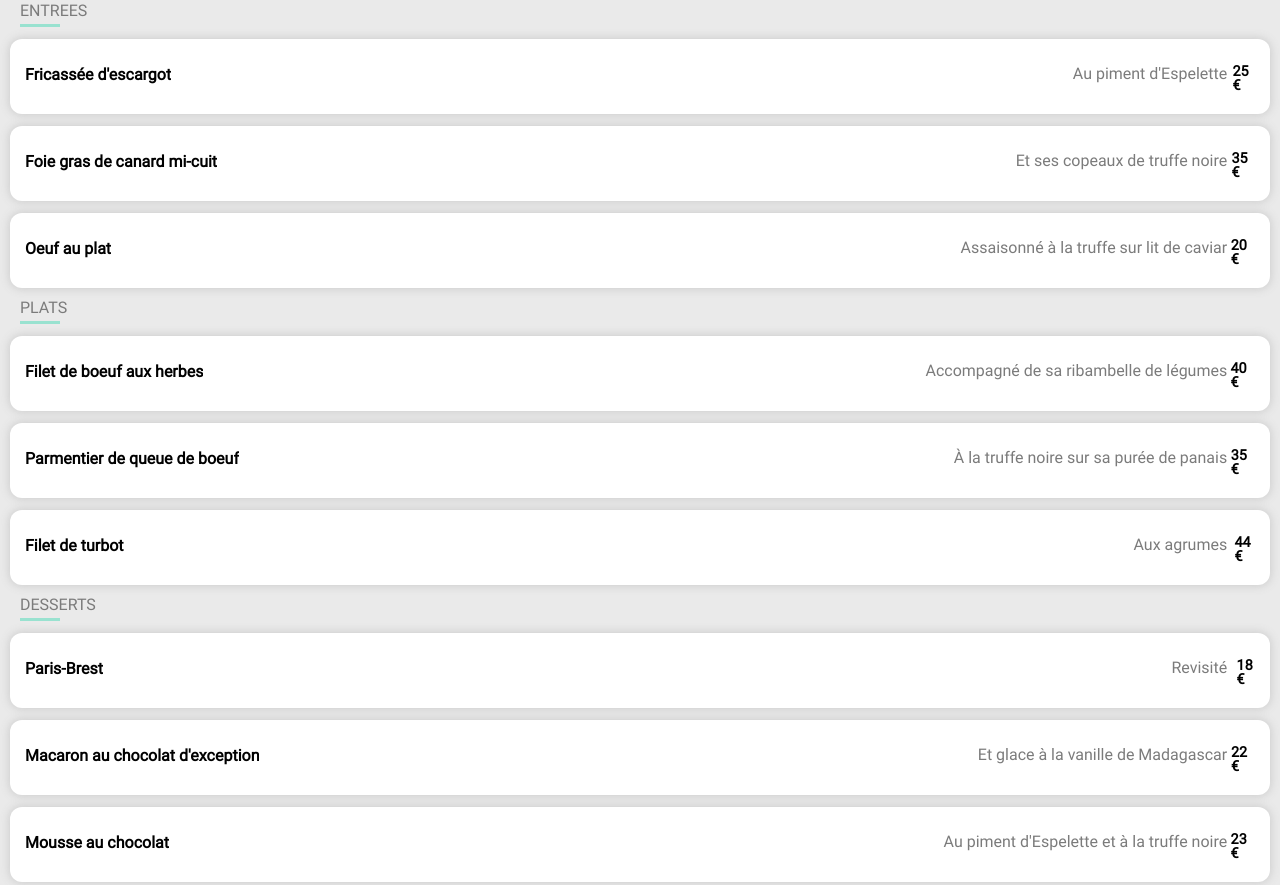
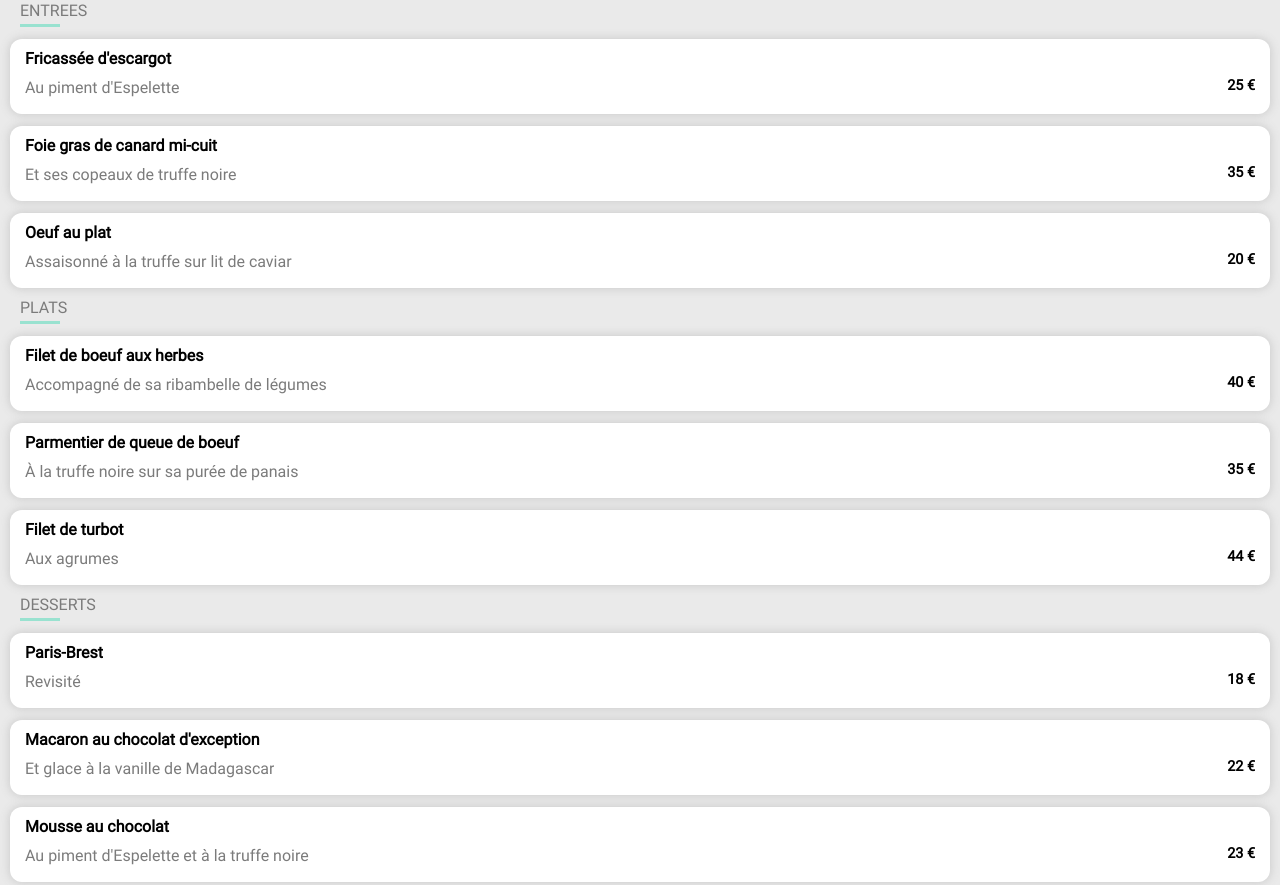
Before and after one commit to HindG/Oh-My-Food, a plain HTML site: page palettegout.html in a window 1280 px wide. Shown: the part 415-1300 px from the top of the page. Drawn offline with Linux system fonts and the light colour scheme.

Commit message:
:sparkles: Màj sections PDD

```diff
--- a/palettegout.html
+++ b/palettegout.html
@@ -39,25 +39,34 @@
             <div class="menusections">
                 <h3 class="menusections__title">ENTREES</h3>
                 <div class="menusections__trait"></div>
-                <section class="menusections__card">
+                <section class="menusections__card menusections__card--anim1">
+                    <div class="menusections__card__mealcontainer">
                         <h4 class="menusections__card__title">Fricassée d'escargot</h4>
-                    <div class="menusections__card__subtitlecontainer">
                         <span class="menusections__card__subtitle">Au piment d'Espelette</span>
+                    </div>
                     <span class="menusections__card__price">25 &euro;</span>
+                    <div class="menusections__checkbox">
+                        <i class="fas fa-check-circle menusections__checkbox--rota"></i>
                     </div>
                 </section>
-                <section class="menusections__card">
+                <section class="menusections__card menusections__card--anim2">
+                    <div class="menusections__card__mealcontainer">
                         <h4 class="menusections__card__title">Foie gras de canard mi-cuit</h4>
-                    <div class="menusections__card__subtitlecontainer">
                         <span class="menusections__card__subtitle">Et ses copeaux de truffe noire</span>
+                    </div>
                     <span class="menusections__card__price">35 &euro;</span>
+                    <div class="menusections__checkbox">
+                        <i class="fas fa-check-circle menusections__checkbox--rota"></i>
                     </div>
                 </section>
-                <section class="menusections__card">
+                <section class="menusections__card menusections__card--anim3">
+                    <div class="menusections__card__mealcontainer">
                         <h4 class="menusections__card__title">Oeuf au plat</h4>
-                    <div class="menusections__card__subtitlecontainer">
                         <span class="menusections__card__subtitle">Assaisonné à la truffe sur lit de caviar</span>
+                    </div>
                     <span class="menusections__card__price">20 &euro;</span>
+                    <div class="menusections__checkbox">
+                        <i class="fas fa-check-circle menusections__checkbox--rota"></i>
                     </div>
                 </section>
             </div>
@@ -66,25 +75,34 @@
             <div class="menusections">
                 <h3 class="menusections__title">PLATS</h3>
                 <div class="menusections__trait"></div>
-                <section class="menusections__card">
+                <section class="menusections__card menusections__card--anim1">
+                    <div class="menusections__card__mealcontainer">
                         <h4 class="menusections__card__title">Filet de boeuf aux herbes</h4>
-                    <div class="menusections__card__subtitlecontainer">
                         <span class="menusections__card__subtitle">Accompagné de sa ribambelle de légumes</span>
+                    </div>
                     <span class="menusections__card__price">40 &euro;</span>
+                    <div class="menusections__checkbox">
+                        <i class="fas fa-check-circle menusections__checkbox--rota"></i>
                     </div>
                 </section>
-                <section class="menusections__card">
+                <section class="menusections__card menusections__card--anim2">
+                    <div class="menusections__card__mealcontainer">
                         <h4 class="menusections__card__title">Parmentier de queue de boeuf</h4>
-                    <div class="menusections__card__subtitlecontainer">
                         <span class="menusections__card__subtitle">À la truffe noire sur sa purée de panais</span>
+                    </div>
                     <span class="menusections__card__price">35 &euro;</span>
+                    <div class="menusections__checkbox">
+                        <i class="fas fa-check-circle menusections__checkbox--rota"></i>
                     </div>
                 </section>
-                <section class="menusections__card">
+                <section class="menusections__card menusections__card--anim3">
+                    <div class="menusections__card__mealcontainer">
                         <h4 class="menusections__card__title">Filet de turbot</h4>
-                    <div class="menusections__card__subtitlecontainer">
                         <span class="menusections__card__subtitle">Aux agrumes</span>
+                    </div>
                     <span class="menusections__card__price">44 &euro;</span>
+                    <div class="menusections__checkbox">
+                        <i class="fas fa-check-circle menusections__checkbox--rota"></i>
                     </div>
                 </section>
             </div>
@@ -93,25 +111,34 @@
             <div class="menusections">
                 <h3 class="menusections__title">DESSERTS</h3>
                 <div class="menusections__trait"></div>
-                <section class="menusections__card">
+                <section class="menusections__card menusections__card--anim1">
+                    <div class="menusections__card__mealcontainer">
                         <h4 class="menusections__card__title">Paris-Brest</h4>
-                    <div class="menusections__card__subtitlecontainer">
                         <span class="menusections__card__subtitle">Revisité</span>
+                    </div>
                     <span class="menusections__card__price">18 &euro;</span>
+                    <div class="menusections__checkbox">
+                        <i class="fas fa-check-circle menusections__checkbox--rota"></i>
                     </div>
                 </section>
-                <section class="menusections__card">
-                    <h4 class="menusections__card__title">Macaron au chocolat d'exception </h4>
-                    <div class="menusections__card__subtitlecontainer">
+                <section class="menusections__card menusections__card--anim2">
+                    <div class="menusections__card__mealcontainer">
+                        <h4 class="menusections__card__title">Macaron au chocolat d'exception</h4>
                         <span class="menusections__card__subtitle">Et glace à la vanille de Madagascar</span>
+                    </div>
                     <span class="menusections__card__price">22 &euro;</span>
+                    <div class="menusections__checkbox">
+                        <i class="fas fa-check-circle menusections__checkbox--rota"></i>
                     </div>
                 </section>
-                <section class="menusections__card">
+                <section class="menusections__card menusections__card--anim3">
+                    <div class="menusections__card__mealcontainer">
                         <h4 class="menusections__card__title">Mousse au chocolat</h4>
-                    <div class="menusections__card__subtitlecontainer">
                         <span class="menusections__card__subtitle">Au piment d'Espelette et à la truffe noire</span>
+                    </div>
                     <span class="menusections__card__price">23 &euro;</span>
+                    <div class="menusections__checkbox">
+                        <i class="fas fa-check-circle menusections__checkbox--rota"></i>
                     </div>
                 </section>
             </div>
--- a/sass/composants/_menusections.scss
+++ b/sass/composants/_menusections.scss
@@ -35,6 +35,10 @@
 
         &--anim3 {
             animation: mealentrance 500ms ease-out 500ms 1 normal both;
+        }
+
+        &--anim4 {
+            animation: mealentrance 500ms ease-out 700ms 1 normal both;
         }
 
         &:hover .menusections__checkbox {
```
Also changed, not shown: delice.html (+45 -18 lines), noteenchantee.html (+52 -22 lines), main.css, 1 other file. Lines whose indentation alone changed are shown as unchanged.
